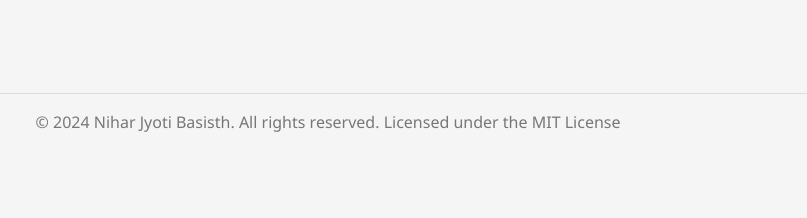
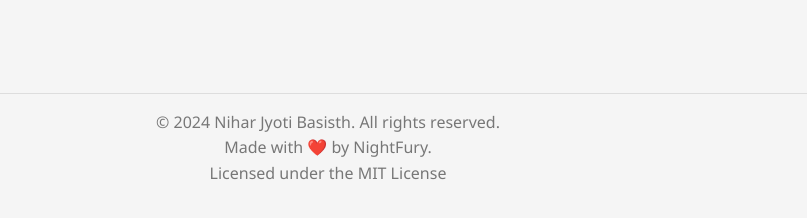
Before and after one commit to Nightfury874/EdgeBookmark, a browser extension: page index.html in a window 1280 px wide. Shown: the part 542-760 px from the top of the page, without its empty margins (312-1119 px from the left). Drawn offline with Linux system fonts and the light colour scheme; no server answers.

Commit message:
Update index.html

```diff
--- a/index.html
+++ b/index.html
@@ -207,7 +207,8 @@
     </div>
 
     <footer>
-        &copy; 2024 Nihar Jyoti Basisth. All rights reserved.
+        &copy; 2024 Nihar Jyoti Basisth. All rights reserved.<br>
+        Made with ❤️ by NightFury.<br>
         Licensed under the MIT License
     </footer>
 
```
